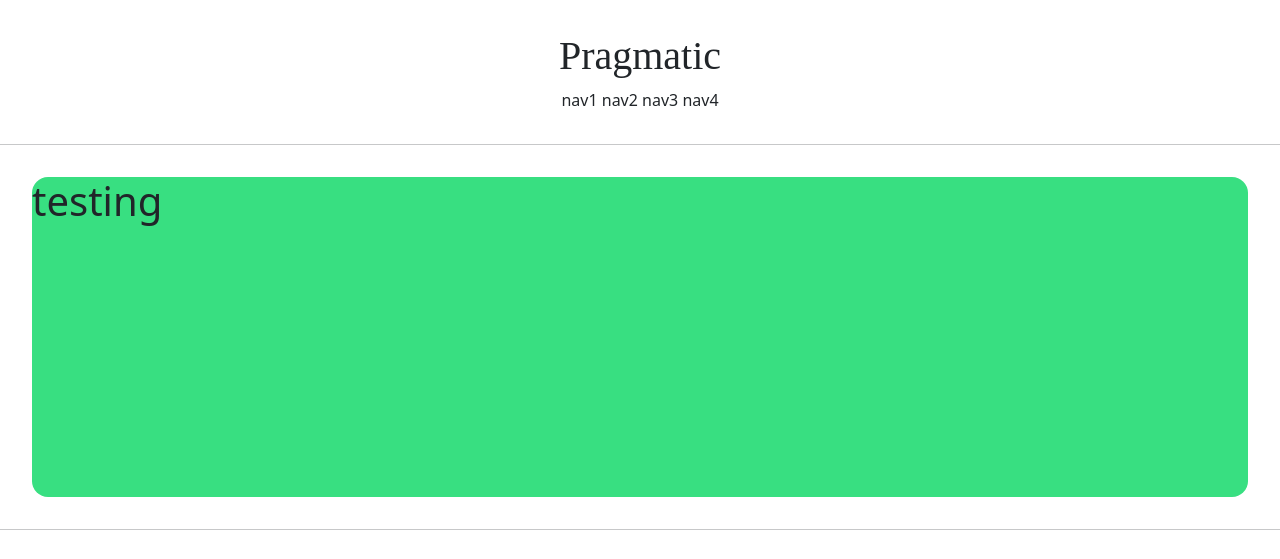
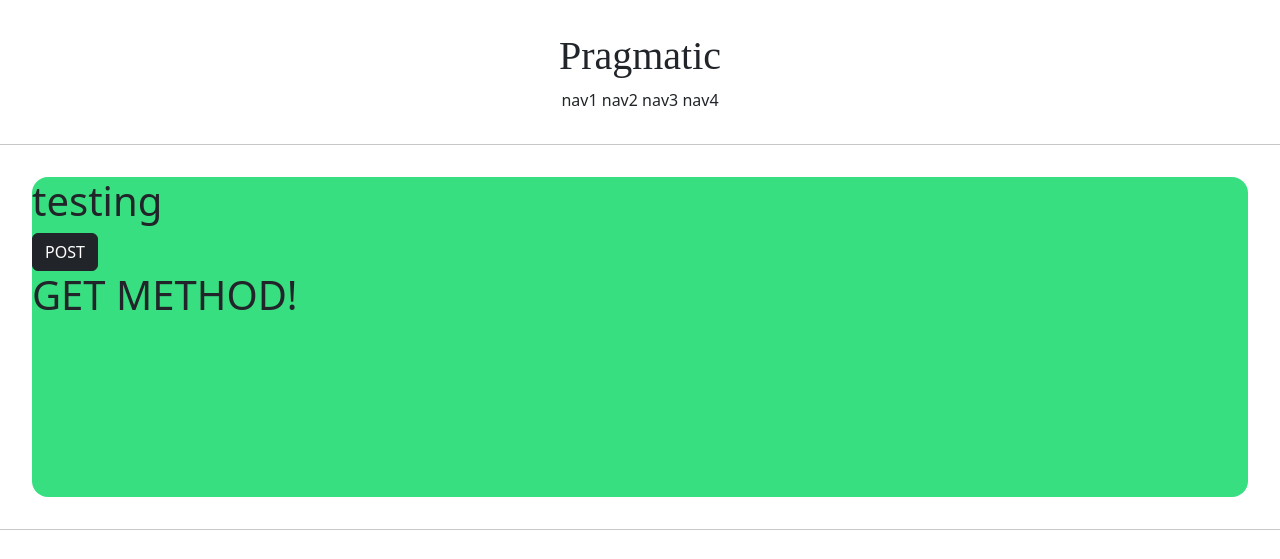
Before and after one commit to Pi9yeon/pragmatic, a Django app: page /account/hello_world/ in a window 1280 px wide. Shown: the top 559 px of the page. Run offline with Django 5.2, Linux system fonts and the light colour scheme; some web fonts are replaced.

Commit message:
django course 16 commit

```diff
--- a/accountapp/templates/accountapp/hello_world.html
+++ b/accountapp/templates/accountapp/hello_world.html
@@ -6,6 +6,15 @@
     <h1>
         testing
     </h1>
+
+    <form action="/account/hello_world/" method="post">
+        {% csrf_token %}
+        <input type="submit" class="btn btn-dark" value="POST">
+    </form>
+
+    <h1>
+        {{ text }}
+    </h1>
 </div>
 
 {% endblock %}
--- a/accountapp/views.py
+++ b/accountapp/views.py
@@ -3,4 +3,9 @@ from django.shortcuts import render
 
 # Create your views here.
 def hello_world(request):
-    return render(request, 'accountapp/hello_world.html')
+    if request.method == "POST":
+        return render(request, 'accountapp/hello_world.html',
+                      context={'text': 'POST METHOD!'})
+    else:
+        return render(request, 'accountapp/hello_world.html',
+                      context={'text': 'GET METHOD!'})
```
